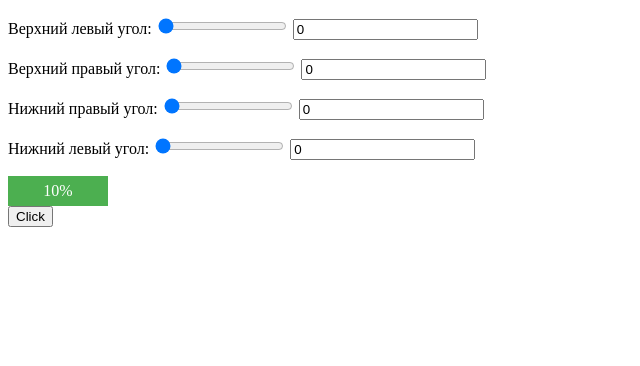
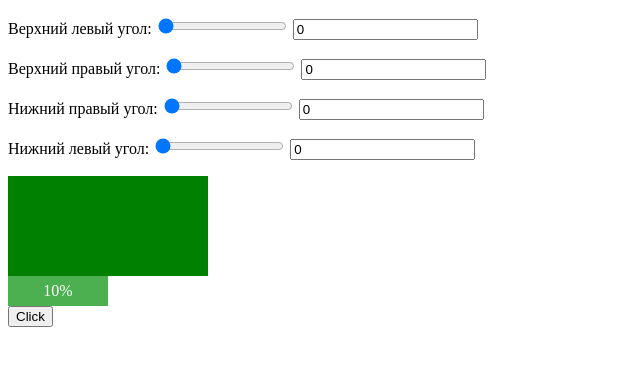
Before and after one commit to Skuznetz/28, a plain HTML site: page index.html in a window 1280 px wide. Shown: the whole page, without its empty margins (0-640 px from the left). Drawn offline with Linux system fonts and the light colour scheme.

Commit message:
раскомментируем стили

```diff
--- a/style.css
+++ b/style.css
@@ -1,8 +1,8 @@
-/*#block{
+#block{
 	width: 200px;
 	height: 100px;
 	background: green;
-}*/
+}
 #myProgress {
 	position: relative;
 	width: 1000px;
```
